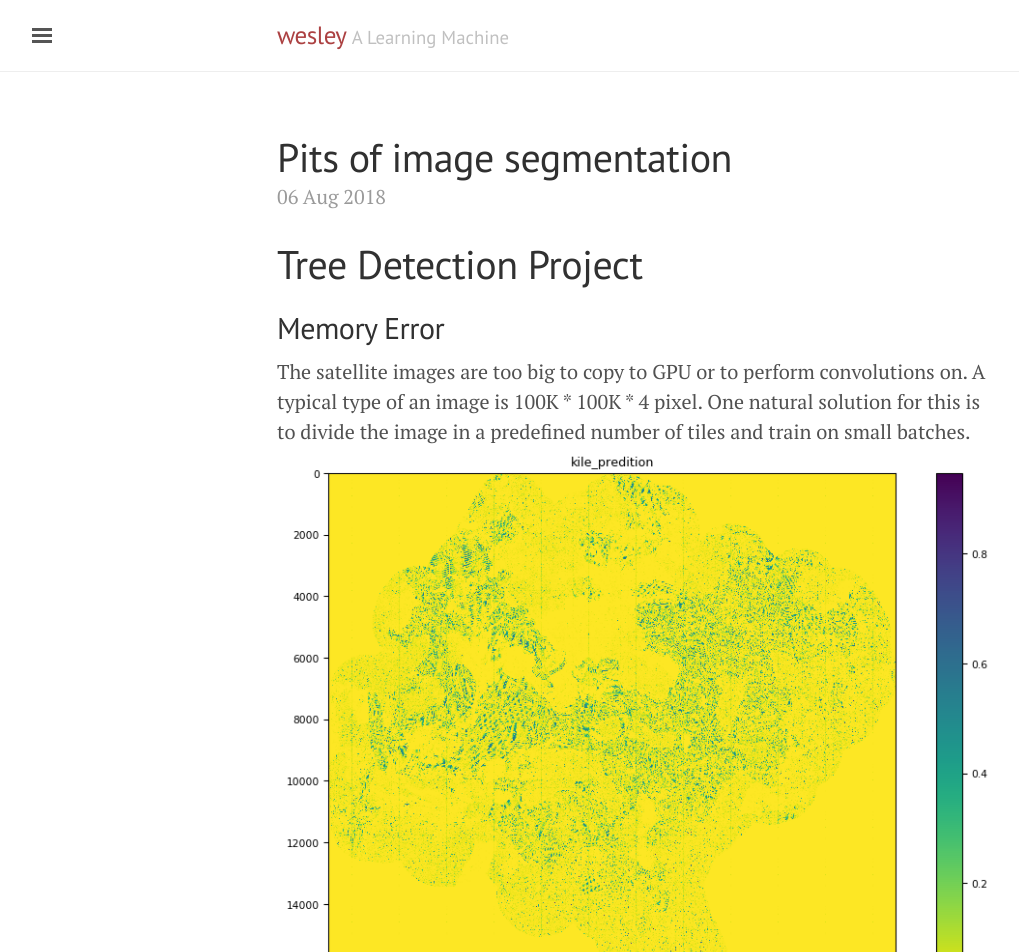
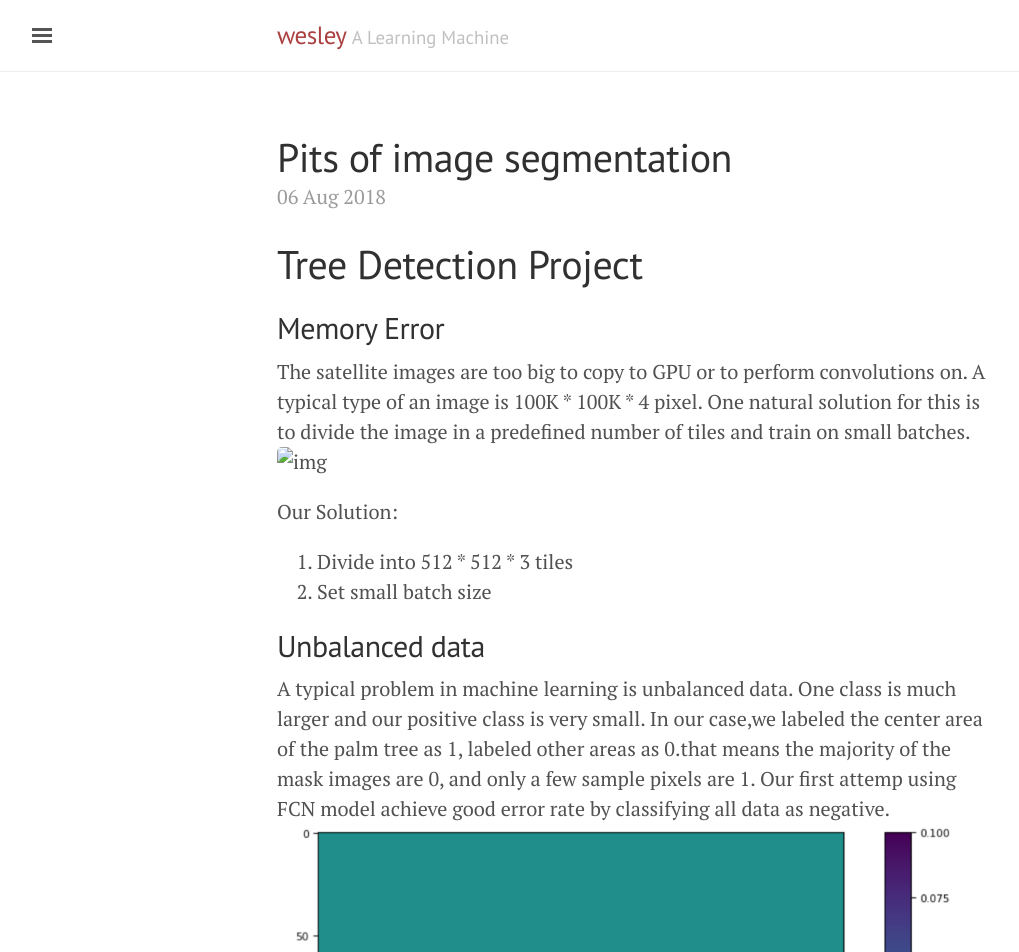
Before and after one commit to wesleytao/blog, a Jekyll site: the page built from _posts/2018-08-06-Pits of Image Segmentation .md, in a window 1280 px wide. Shown: the top 952 px of the page, without its empty margins (3-1022 px from the left). Built offline with Jekyll 4.4.1, drawn with Linux system fonts in a browser that asks for light colours; our own code applies the rules of GitHub Pages for plain Markdown files.

Commit message:
third fix

```diff
--- a/_posts/2018-08-06-Pits of Image Segmentation .md
+++ b/_posts/2018-08-06-Pits of Image Segmentation .md
@@ -1,7 +1,7 @@
 # Tree Detection Project
 ## Memory Error
 The satellite images are too big to copy to GPU or to perform convolutions on. A typical type of an image is 100K * 100K * 4 pixel. One natural solution for this is to divide the image in a predefined number of tiles and train on small batches.
-<img src="/figs/large.png" alt="img">
+<img src="blog/figs/large.png" alt="img">
 
 Our Solution:
 1. Divide into 512 * 512 * 3 tiles
@@ -11,12 +11,12 @@
 ## Unbalanced data
 A typical problem in machine learning is unbalanced data. One class is much larger and our positive class is very small. In our case,we labeled the center area of the palm tree as 1, labeled other areas as 0.that means the majority of the mask images are 0, and only a few sample pixels are 1.
 Our first attemp using FCN model achieve good error rate by classifying all data as negative.
-<img src="https://github.com/wesleytao/blog/blob/master/figs/figs/imbalanced.png" alt="img">
+<img src="https://wesleytao.github.io/blog/figs/imbalanced.png" alt="img">
 
 Things to Try:
 1.  Oversampling or Weight adjusting
 2.  Cascade  or Thresholding
-<img src="https://github.com/wesleytao/blog/blob/master/figs/cascade.png" alt="img">
+<img src="https://wesleytao.github.io/blog/figs/cascade.png" alt="img">
 3. Use binary cross-entropy instead of global accuracy
 
 Our Solution:
```
